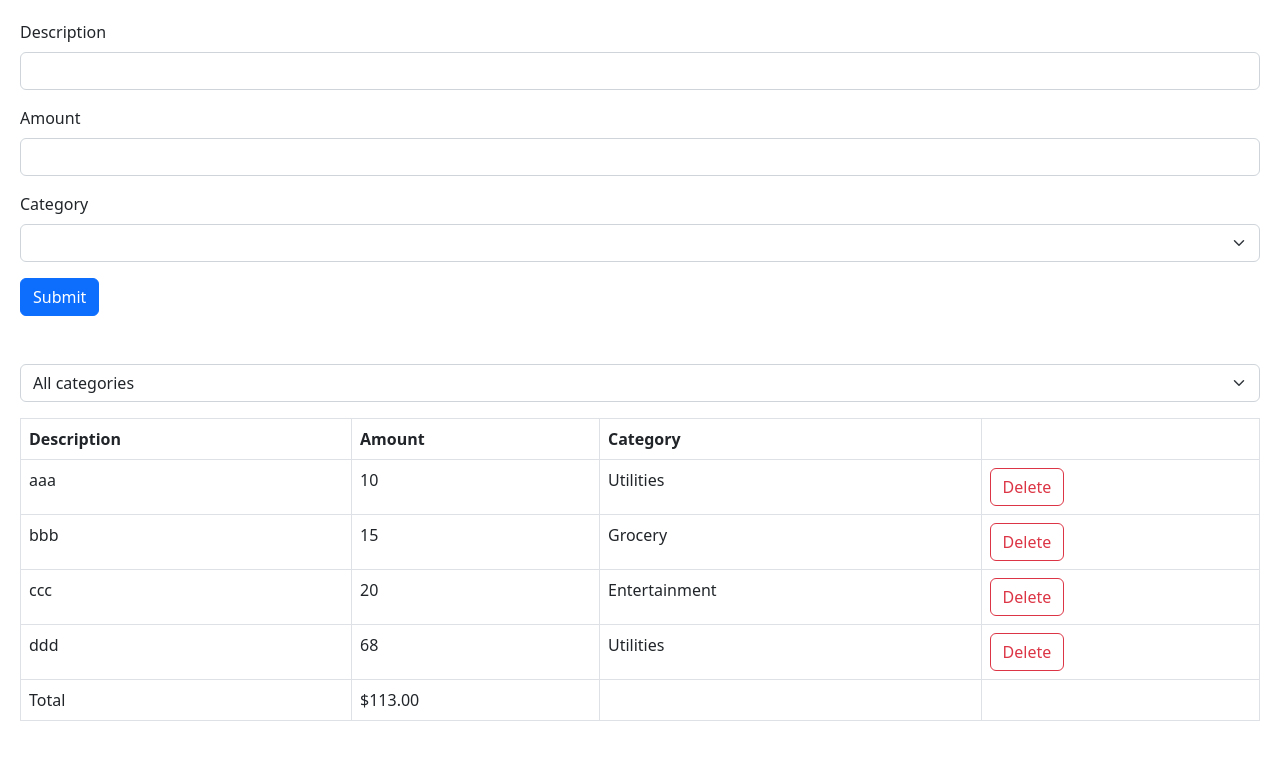
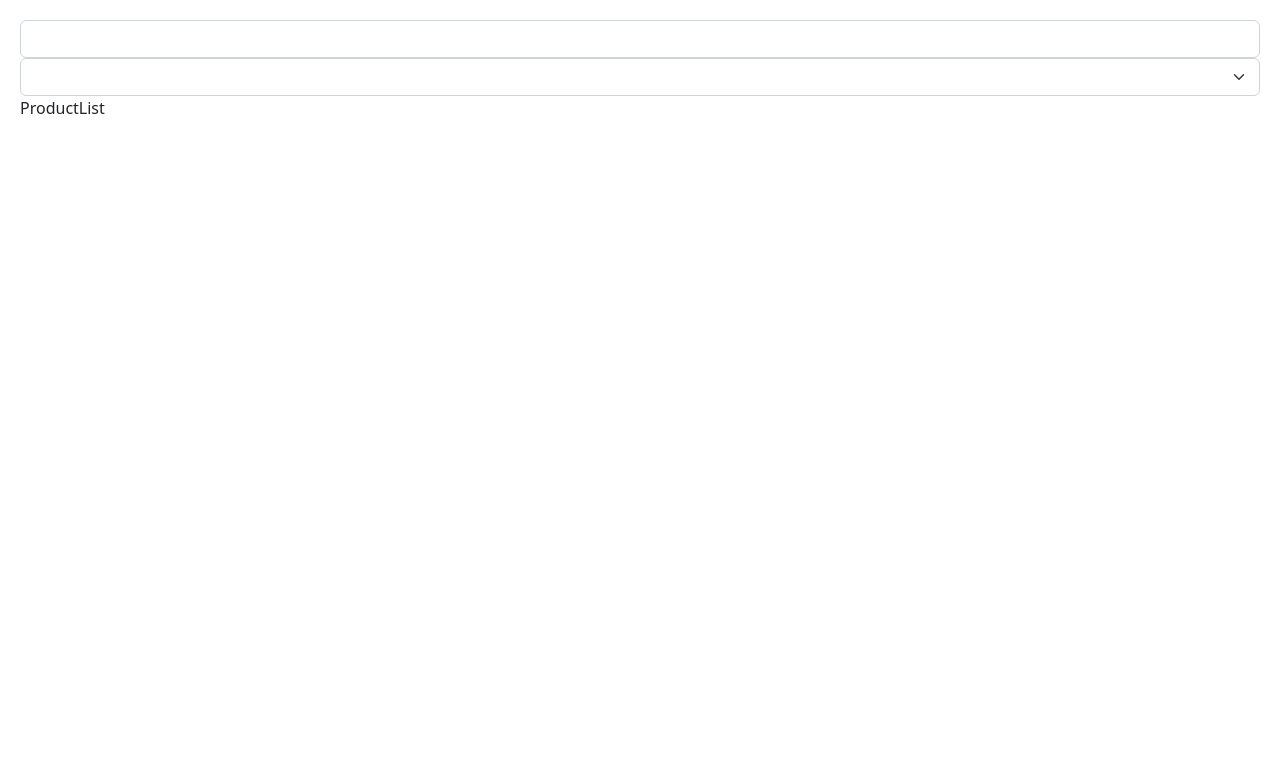
Before and after one commit to jgeringer/ultimate-react-part1, a React (Vite) app: page / in a window 1280 px wide. Shown: the top 760 px of the page. Built offline with nearby package versions, Linux system fonts and the light colour scheme.

Commit message:
first part of backend, useeffect

```diff
--- a/package.json
+++ b/package.json
@@ -11,6 +11,7 @@
   "dependencies": {
     "@hookform/resolvers": "^2.9.11",
     "@types/styled-components": "^5.1.26",
+    "axios": "^1.3.4",
     "bootstrap": "^5.2.3",
     "immer": "^9.0.19",
     "react": "^18.2.0",
--- a/src/App.tsx
+++ b/src/App.tsx
@@ -1,40 +1,44 @@
-import { useState } from "react";
-import ExpenseList from "./expense-tracker/components/ExpenseList";
-import ExpenseFilter from "./expense-tracker/components/ExpenseFilter";
-import ExpenseForm from "./expense-tracker/components/ExpenseForm";
+import { useEffect, useRef, useState } from "react";
+import ProductList from "./components/ProductList";
 
 function App() {
-  const [selectedCategory, setSelectedCategory] = useState("");
+  const ref = useRef<HTMLInputElement>(null);
 
-  const [expenses, setExpenses] = useState([
-    { id: 1, description: "aaa", amount: 10, category: "Utilities" },
-    { id: 2, description: "bbb", amount: 15, category: "Grocery" },
-    { id: 3, description: "ccc", amount: 20, category: "Entertainment" },
-    { id: 4, description: "ddd", amount: 68, category: "Utilities" },
-  ]);
+  // this is a side effect. it's changing something outside of this component (DOM in this case).
+  // it's not a pure component anymore, so let's use useEffect
+  // if (ref.current) ref.current.focus();
 
-  const visibleExpenses = selectedCategory
-    ? expenses.filter((e) => e.category === selectedCategory)
-    : expenses;
+  const [category, setCategory] = useState("");
+
+  // might also be called after render
+  // useEffect(() => {
+  //   // if (ref.current) ref.current.focus();
+  // });
+
+  const connect = () => console.log("connecting...");
+  const disconnect = () => console.log("disconecting...");
+
+  useEffect(() => {
+    connect();
+
+    return () => disconnect();
+  });
 
   return (
     <div>
-      <div className="mb-5">
-        <ExpenseForm
-          onSubmit={(expense) =>
-            setExpenses([...expenses, { ...expense, id: expenses.length + 1 }])
-          }
-        />
-      </div>
-      <div className="mb-3">
-        <ExpenseFilter
-          onSelectCategory={(category) => setSelectedCategory(category)}
-        />
-      </div>
-      <ExpenseList
-        expenses={visibleExpenses}
-        onDelete={(id) => setExpenses(expenses.filter((e) => e.id !== id))}
-      />
+      <input ref={ref} type="text" className="form-control" />
+
+      <select
+        name=""
+        id=""
+        className="form-select"
+        onChange={(event) => setCategory(event.target.value)}
+      >
+        <option value=""></option>
+        <option value="clothing">clothing</option>
+        <option value="household">household</option>
+      </select>
+      <ProductList category={category} />
     </div>
   );
 }
--- /dev/null
+++ b/src/components/ProductList.tsx
@@ -0,0 +1,13 @@
+import React, { useEffect, useState } from "react";
+
+const ProductList = ({ category }: { category: string }) => {
+  const [products, setProducts] = useState<string[]>([]);
+
+  useEffect(() => {
+    console.log("fetching products in ", category);
+    setProducts(["clothing", "household"]);
+  }, [category]);
+  return <div>ProductList</div>;
+};
+
+export default ProductList;
```
Also changed, not shown: 1 other file (tests, documents, lock files or other folders).
